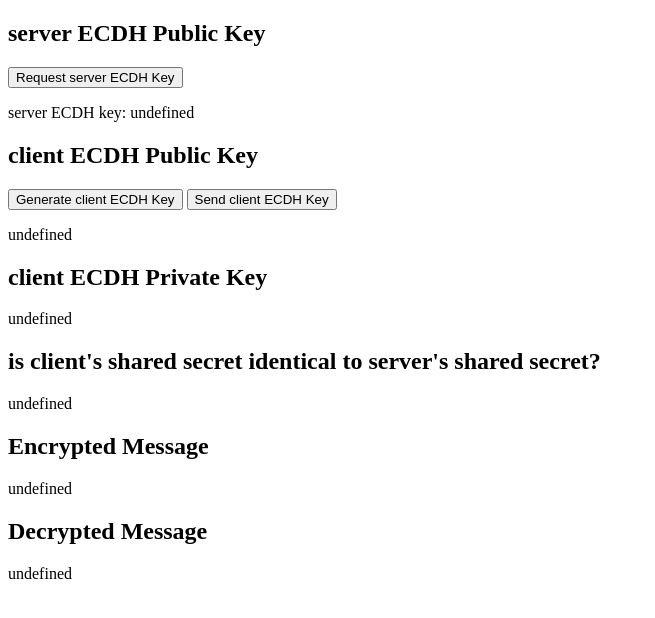
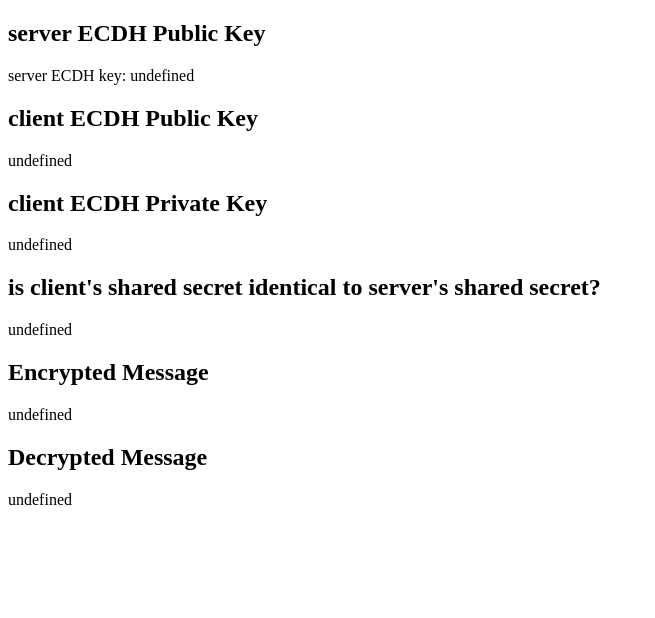
Before and after one commit to Draellemeistro/P4-projekt, a SvelteKit app in the folder Agora-app/: page /cryptoTests/testingECDH in a window 1280 px wide. Shown: the top 618 px of the page, without its empty margins (0-655 px from the left). Built offline with nearby package versions, Linux system fonts and the light colour scheme; no server answers.

Commit message:
ECDH (Almost fully functional): fixing transmission of serverPubKeyECDH

```diff
--- a/Agora-app/src/routes/cryptoTests/testingECDH/+page.svelte
+++ b/Agora-app/src/routes/cryptoTests/testingECDH/+page.svelte
@@ -53,14 +53,11 @@
 
 <div>
 	<h2>server ECDH Public Key</h2>
-	<button on:click={ECDHCrypto.requestServerECDH()}>Request server ECDH Key</button>
 	<p>server ECDH key: {serverKeystringPub}</p>
 </div>
 
 <div>
 	<h2>client ECDH Public Key</h2>
-	<button on:click={ECDHCrypto.initECDH()}>Generate client ECDH Key</button>
-	<button on:click={ECDHCrypto.tempSendEDCHKey(clientKeyStringPub)}>Send client ECDH Key</button>
 	<p>{clientKeyStringPub}</p>
 </div>
 
--- a/Agora-app/src/utils/encryptionECDH.js
+++ b/Agora-app/src/utils/encryptionECDH.js
@@ -61,7 +61,9 @@ const ECDHCrypto ={
 		Ybase64 = Ybase64.replace(/=+$/, '');
 		serverPublicKeyParsed.x = Xbase64;
 		serverPublicKeyParsed.y = Ybase64;
-		const serverPublicKeyJwk = await window.crypto.subtle.importKey(
+		let serverPublicKeyJwk;
+		try{
+			serverPublicKeyJwk = await window.crypto.subtle.importKey(
 				'jwk',
 				serverPublicKeyParsed,
 				{
@@ -74,6 +76,10 @@ const ECDHCrypto ={
 				['deriveKey', 'deriveBits'],
 
 			);
+		} catch (error) {
+			console.error('Failed to import server public key, error: ', error);
+		}
+
 		console.log('server public key as JWK: ', serverPublicKeyJwk);
 		const keyString = JSON.stringify(serverPublicKeyJwk); //probably redundant, but just to be sure
 		console.log('server public key from stringified keystring: ', keyString);
```
Lines whose indentation alone changed are shown as unchanged.
